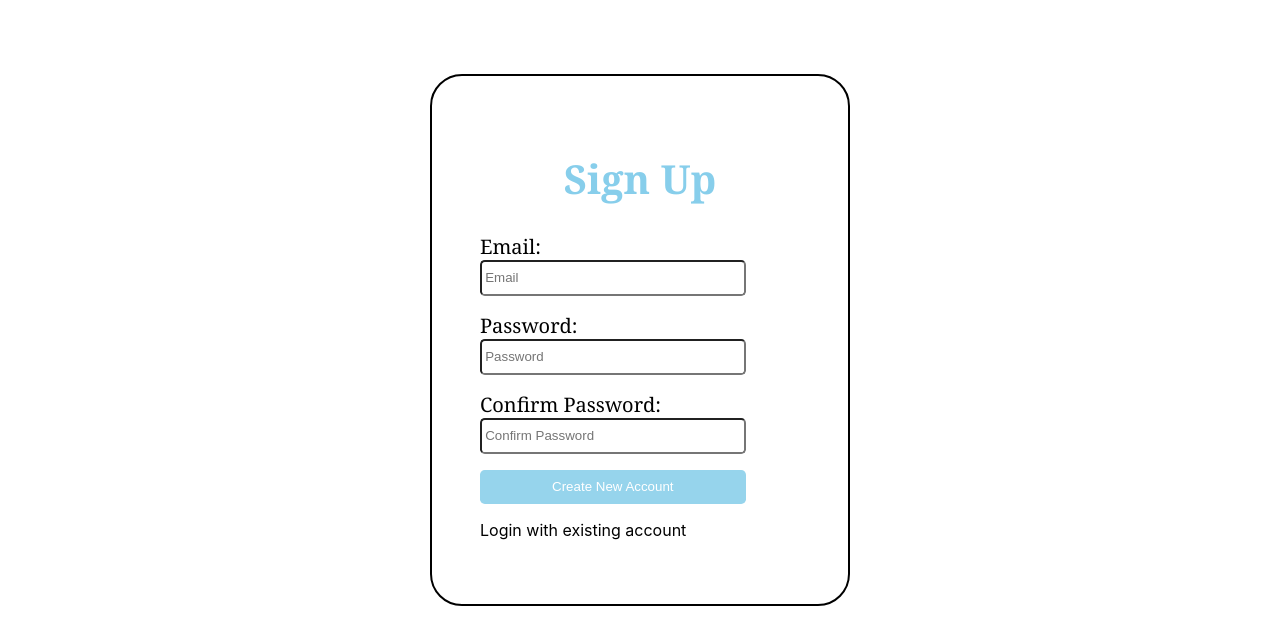
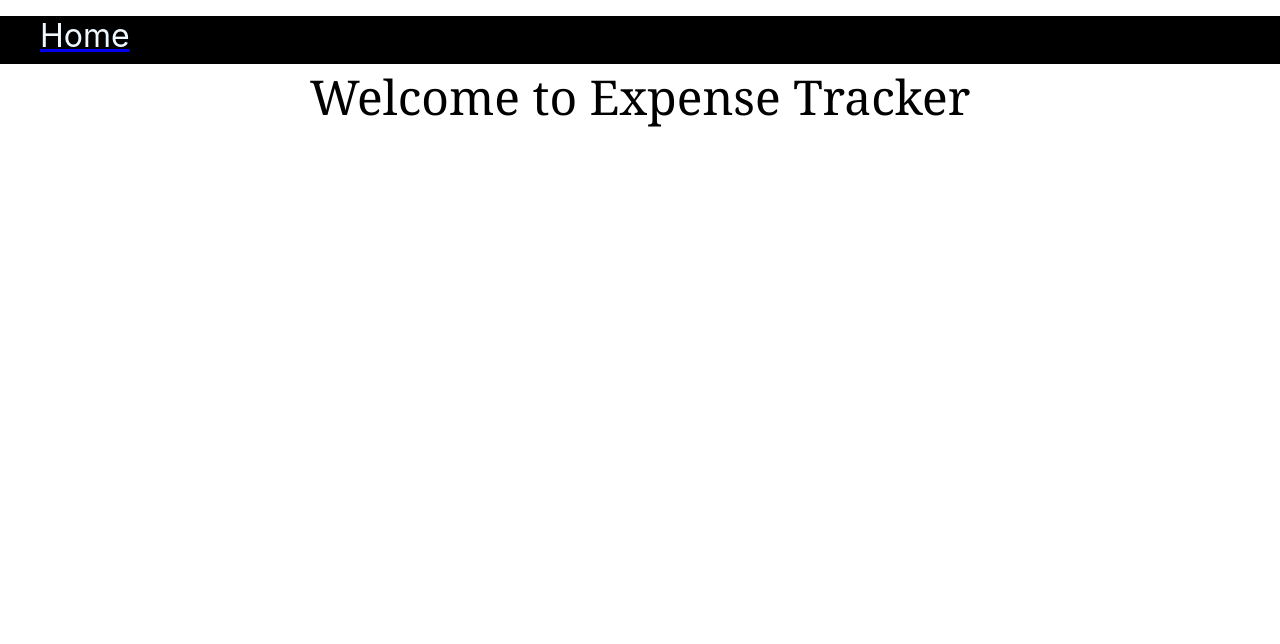
Before and after one commit to Sakshijhamnani/Expense-Tracker, a React (Create React App) app: page / in a window 1280 px wide. Shown: the top 644 px of the page. Built offline with nearby package versions, Linux system fonts and the light colour scheme.

Commit message:
Login Screen

```diff
--- a/package.json
+++ b/package.json
@@ -8,6 +8,7 @@
     "@testing-library/user-event": "^13.5.0",
     "react": "^18.2.0",
     "react-dom": "^18.2.0",
+    "react-router-dom": "^6.22.1",
     "react-scripts": "5.0.1",
     "web-vitals": "^2.1.4"
   },
--- a/src/App.js
+++ b/src/App.js
@@ -1,11 +1,22 @@
 import logo from './logo.svg';
 import './App.css';
-import SignUp from './SignUp/AuthForm';
+import AuthForm from './SignUp/AuthForm';
+import { BrowserRouter, Route, Routes } from 'react-router-dom';
+import Navbar from './Components/Navbar/Navbar';
+import Home from './Components/Home/Home';
 
 function App() {
   return (
+
     <div>
-   <SignUp/>
+       <BrowserRouter>
+       <Navbar/>
+       <Routes>
+       <Route path='/' element={<Home/>}/>
+       <Route path='/login' element={<AuthForm/>}/>
+       </Routes>
+   {/* <SignUp/> */}
+   </BrowserRouter>
     </div>
   );
 }
--- /dev/null
+++ b/src/Components/Home/Home.js
@@ -0,0 +1,12 @@
+import React from 'react'
+import classes from './Home.module.css'
+
+const Home = () => {
+  return (
+    <div className={classes.heading}>
+        Welcome to Expense Tracker
+    </div>
+  )
+}
+
+export default Home
--- /dev/null
+++ b/src/Components/Home/Home.module.css
@@ -0,0 +1,5 @@
+.heading{
+    font-size: 3rem;
+    font-family: Georgia, 'Times New Roman', Times, serif;
+    text-align: center;
+}
--- /dev/null
+++ b/src/Components/Navbar/Navbar.js
@@ -0,0 +1,15 @@
+import React from 'react'
+import { NavLink } from 'react-router-dom'
+import classes from './Navbar.module.css'
+
+const Navbar = () => {
+  return (
+    <div className={classes.nav}>
+        <ul>
+            <NavLink to='/'><li className={classes.li}>Home</li></NavLink>
+        </ul>
+    </div>
+  )
+}
+
+export default Navbar
--- /dev/null
+++ b/src/Components/Navbar/Navbar.module.css
@@ -0,0 +1,11 @@
+.nav{
+    background-color: black;
+    height: 3rem;
+}
+.li{
+    color: aliceblue;
+    font-size: 2rem;
+    text-decoration: none;
+    list-style: none;
+
+}
--- a/src/SignUp/AuthForm.js
+++ b/src/SignUp/AuthForm.js
@@ -1,5 +1,6 @@
 import React, { useRef, useState } from 'react'
 import classes from './AuthForm.module.css'
+import { useNavigate } from 'react-router';
 
 const SignUp = () => {
     const emailInputRef=useRef();
@@ -7,6 +8,8 @@ const SignUp = () => {
     const confirmPasswordInputRef=useRef()
 
     const [logIn,setLogIn]=useState(false)
+
+    const navigate=useNavigate()
 
     const switchAuthModeHandler=()=>{
       setLogIn(prevState=>!(prevState))
@@ -20,6 +23,44 @@ const SignUp = () => {
      const enteredConfirmPassword=confirmPasswordInputRef.current.value
 
      if(logIn){
+      fetch('https://identitytoolkit.googleapis.com/v1/accounts:signInWithPassword?key=AIzaSyCyzE7q_jL2tqmuLQQXUYBsDY2OgHdHd0E',
+      {
+        method:'POST',
+        body:JSON.stringify({
+          email:enteredEmail,
+          password:enetredPassword,
+          returnSecureToken:true
+        }),
+        headers:{
+          'Content-Type':'application/json'
+        }
+      }).then(res=>{
+        //setIsLoading(false)
+        if(res.ok){
+         console.log(res)
+         return res.json()
+        }else{
+          return res.json().then((data) => {
+            let errorMessage = "Authentication Failed!";
+            if (data && data.error.message && data.error.message) {
+              errorMessage = data.error.message;
+            }
+             alert(errorMessage);
+            throw new Error(errorMessage)
+          });
+        }
+      })
+      .then((data)=>{
+        // console.log(data.Response)
+        navigate('/')
+        let idToken=data.idToken
+        console.log(idToken)
+        localStorage.setItem('token',idToken)
+
+      })
+      .catch((err)=>{
+        alert(err.message)
+      })
 
      }
      else{
@@ -65,8 +106,8 @@ const SignUp = () => {
         <input type="email" placeholder='Email' id='email' className={classes.input} ref={emailInputRef} required/><br/>
         <label htmlFor="password" className={classes.label}>Password:</label><br/>
         <input type="password" placeholder='Password' id='password' className={classes.input} ref={passwordInputRef} required/><br/>
-       {!logIn && <label htmlFor="password" className={classes.label}>Confirm Password:</label>}<br/>
-      { !logIn && <input type="password" placeholder='Confirm Password' id='password' className={classes.input} ref={confirmPasswordInputRef} required/>}<br/>
+       { <label htmlFor="password" className={classes.label}>Confirm Password:</label>}<br/>
+      {   <input type="password" placeholder='Confirm Password' id='password' className={classes.input} ref={confirmPasswordInputRef} required/>}<br/>
         <button className={classes.button}>{logIn ? 'LogIn':'Create New Account'}</button>
         <p className={classes.p} onClick={switchAuthModeHandler}>{logIn?"Create new account":'Login with existing account'}</p>
 
```
Also changed, not shown: 1 other file (tests, documents, lock files or other folders).
